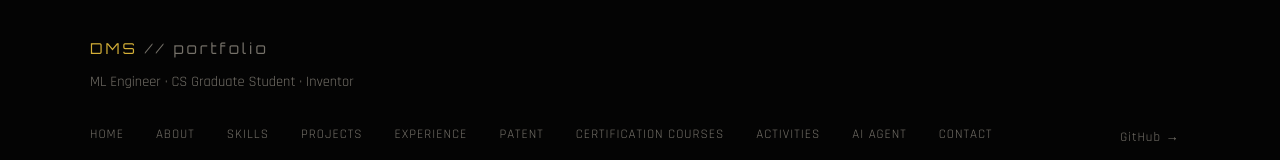
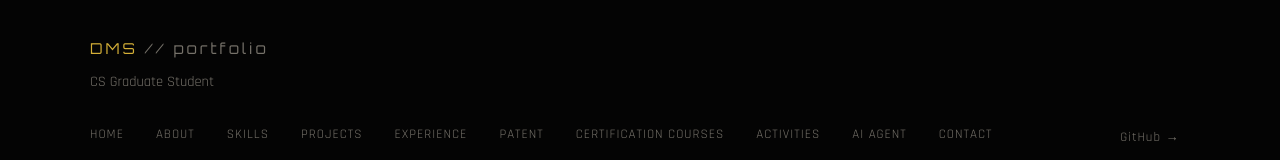
Before and after one commit to DhanushMugajjiShambulingappa/Dhanush-portfolio, a React (Create React App) app: page / in a window 1280 px wide. Shown: the part 9646-9806 px from the top of the page. Built offline with nearby package versions, Linux system fonts and the light colour scheme.

Commit message:
final changes

```diff
--- a/src/components/Footer.jsx
+++ b/src/components/Footer.jsx
@@ -27,7 +27,8 @@ function Footer() {
               DMS <span style={{ color: 'var(--text-muted)', fontWeight: 300 }}>// portfolio</span>
             </div>
             <p style={{ fontSize: '0.9rem', color: 'var(--text-muted)', maxWidth: '300px', lineHeight: 1.7 }}>
-              ML Engineer · CS Graduate Student · Inventor
+              {/*ML Engineer · CS Graduate Student · Inventor*/}
+              CS Graduate Student
             </p>
           </div>
 
```
